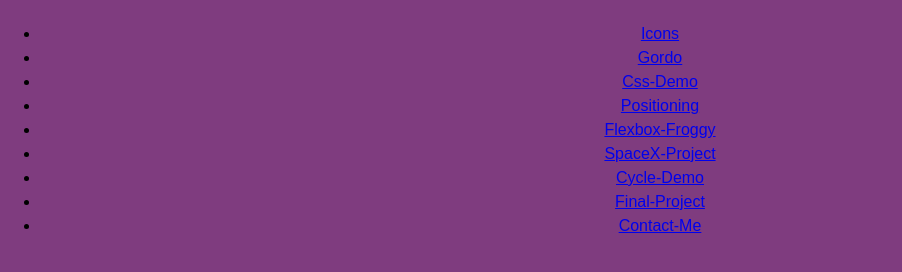
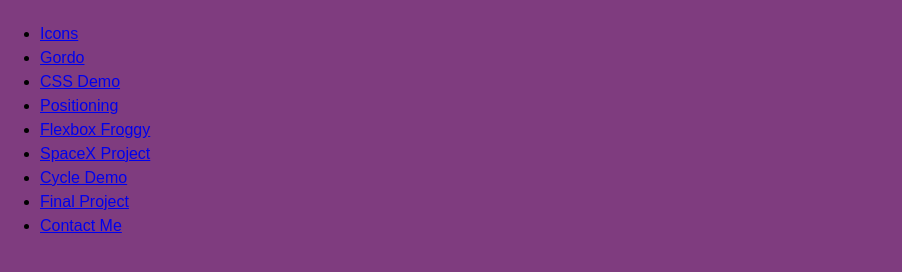
Before and after one commit to Dominick1998/WebTechnologies, a plain HTML site: page index.html in a window 1280 px wide. Shown: the part 432-704 px from the top of the page, without its empty margins (0-902 px from the left). Drawn offline with Linux system fonts and the light colour scheme.

Commit message:
Update index.html
comments

```diff
--- a/index.html
+++ b/index.html
@@ -2,30 +2,42 @@
 <html lang="en">
 
 <head>
+  <!-- Meta tags for character set and viewport configuration -->
   <meta charset="utf-8">
-	<title>Dominick Ferro IFSC 1310 Assignemnts</title>
+
+  <!-- Title of the webpage -->
+  <title>Dominick Ferro IFSC 1310 Assignments</title>
+
+  <!-- Link to the external stylesheet -->
   <link href="assets/css/style.css" rel="stylesheet" />
 </head>
 
-<center> <img src="https://i.ytimg.com/vi/xFmOdLsw33A/maxresdefault.jpg" />
-
 <body>
+  <!-- Centered header image -->
+  <center>
+    <img src="https://i.ytimg.com/vi/xFmOdLsw33A/maxresdefault.jpg" alt="Dominick Ferro's Banner" />
+  </center>
 
   <header>
+    <!-- Main heading of the page -->
     <h1><strong>Dominick Ferro</strong></h1>
+
+    <!-- Subheading for the homepage -->
     <h2><strong>Home Page</strong></h2>
 
+    <!-- Navigation menu -->
     <nav role="navigation">
       <ul>
+        <!-- List of navigation links to various assignments -->
         <li><a href="Icons/index.html">Icons</a></li>
         <li><a href="Gordo/index.html">Gordo</a></li>
-		<li><a href="css-demo/index.html">Css-Demo</a></li>
+        <li><a href="css-demo/index.html">CSS Demo</a></li>
         <li><a href="Positioning/index.html">Positioning</a></li>
-    <li><a href="flexbox-froggy/index.html">Flexbox-Froggy</a></li>
-    <li><a href="SpaceX-Project/index.html">SpaceX-Project</a></li>
-    <li><a href="cycle/index.html">Cycle-Demo</a></li>
-    <li><a href="Final-Project/index.html">Final-Project</a></li>
-    <li><a href="Contact-Me/index.html">Contact-Me</a></li>
+        <li><a href="flexbox-froggy/index.html">Flexbox Froggy</a></li>
+        <li><a href="SpaceX-Project/index.html">SpaceX Project</a></li>
+        <li><a href="cycle/index.html">Cycle Demo</a></li>
+        <li><a href="Final-Project/index.html">Final Project</a></li>
+        <li><a href="Contact-Me/index.html">Contact Me</a></li>
       </ul>
     </nav>
   </header>
```
Lines whose indentation alone changed are shown as unchanged.
